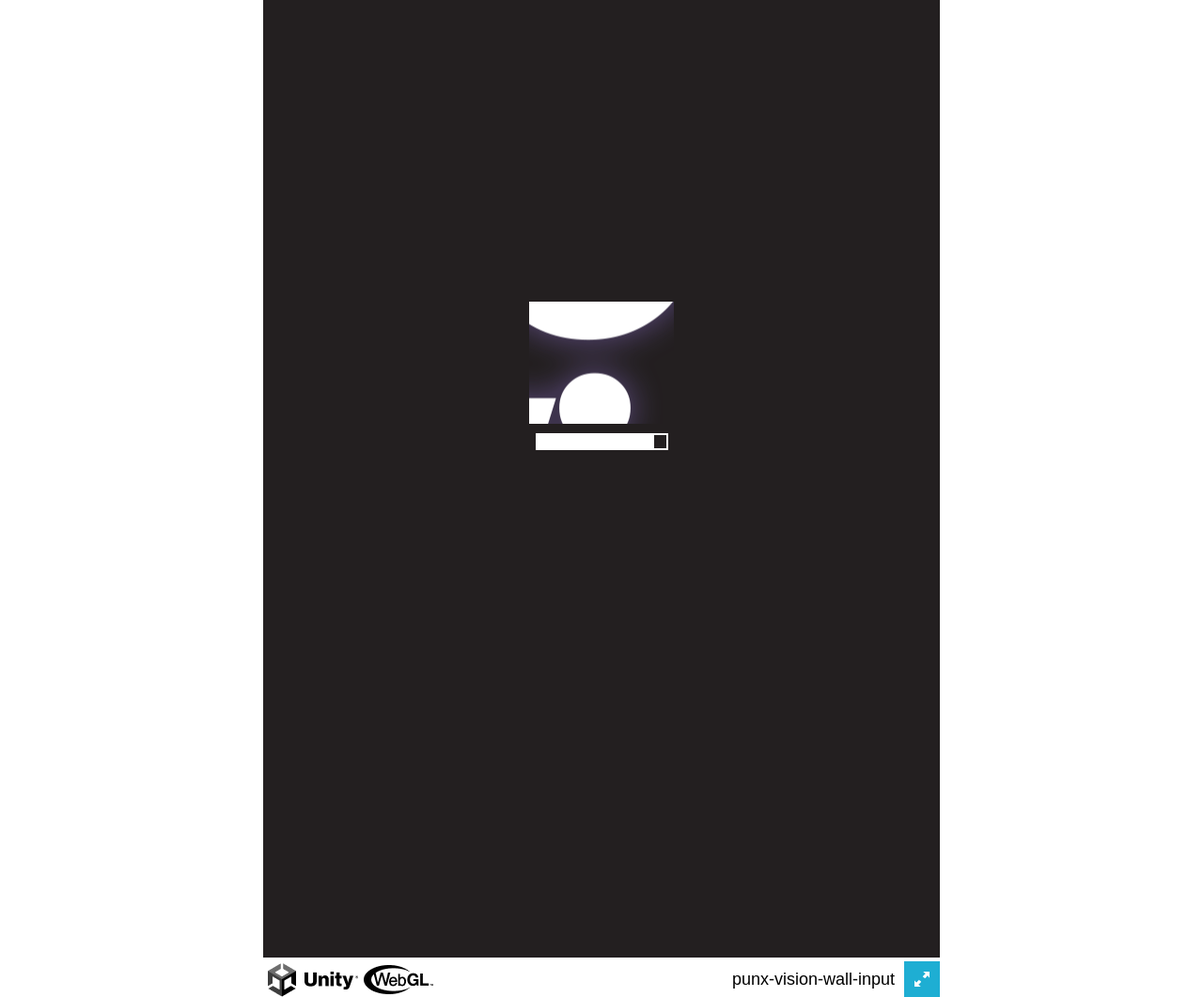
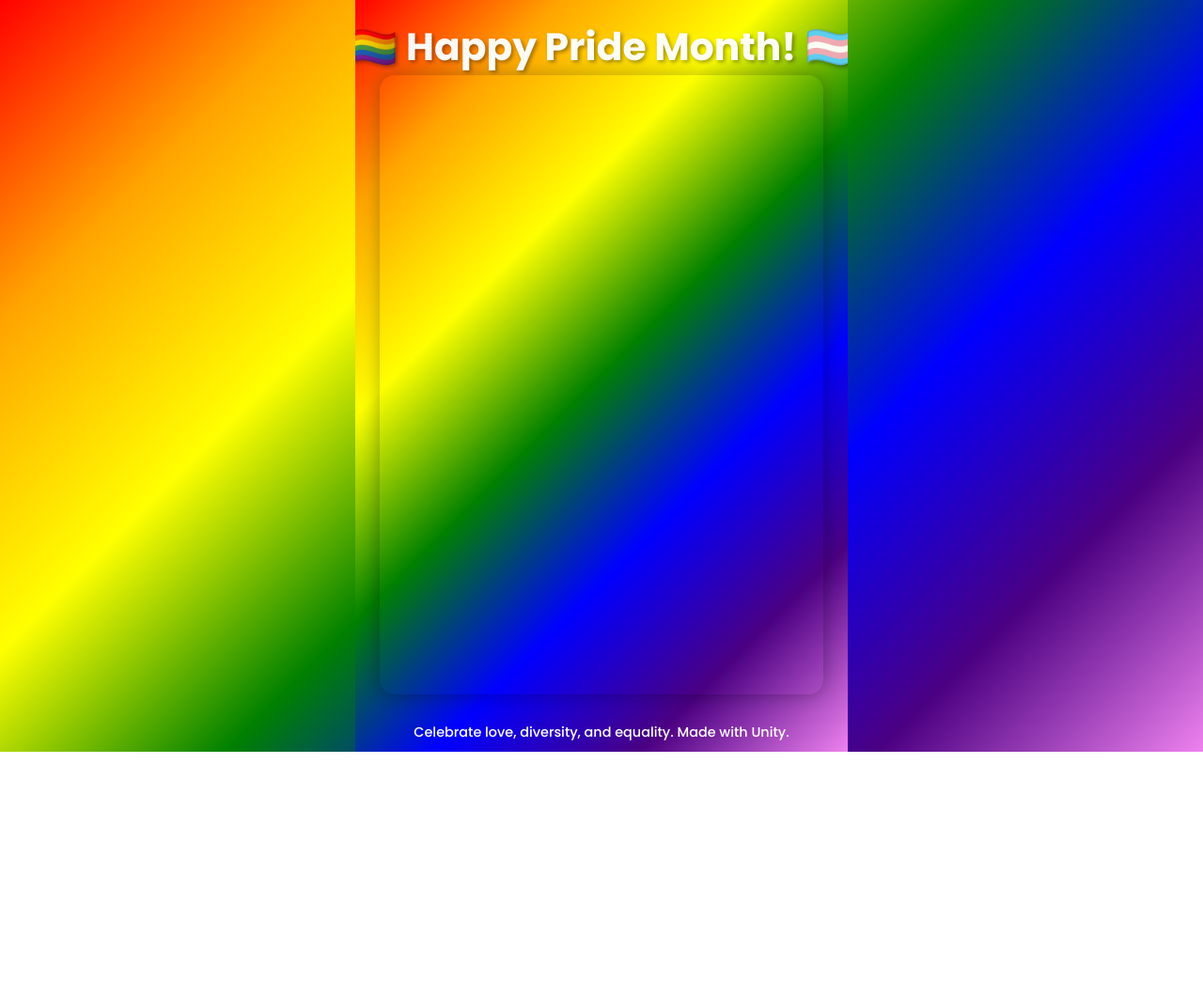
Before and after one commit to PUNX-PH/punx-vision-wall-input, a plain HTML site: page index.html in a window 1280 px wide. Shown: the whole page at 94% size. After the commit the page ends 800 px from the top, so only its background shows below. Drawn offline with Linux system fonts and the light colour scheme; no server answers.

Commit message:
Build Update

```diff
--- a/index.html
+++ b/index.html
@@ -1,122 +1,85 @@
 <!DOCTYPE html>
-<html lang="en-us">
+<html lang="en">
 <head>
   <meta charset="utf-8">
-    <meta http-equiv="Content-Type" content="text/html; charset=utf-8">
-    <title>Unity WebGL Player | punx-vision-wall-input</title>
-    <link rel="shortcut icon" href="TemplateData/favicon.ico">
-    <link rel="stylesheet" href="TemplateData/style.css">
-  </head>
-  <body>
-    <div id="unity-container" class="unity-desktop">
-      <canvas id="unity-canvas" width=720 height=1280 tabindex="-1"></canvas>
-      <div id="unity-loading-bar">
-        <div id="unity-logo"></div>
-        <div id="unity-progress-bar-empty">
-          <div id="unity-progress-bar-full"></div>
-        </div>
-      </div>
-      <div id="unity-warning"> </div>
-      <div id="unity-footer">
-        <div id="unity-webgl-logo"></div>
-        <div id="unity-fullscreen-button"></div>
-        <div id="unity-build-title">punx-vision-wall-input</div>
-      </div>
-    </div>
-    <script>
-
-      var container = document.querySelector("#unity-container");
-      var canvas = document.querySelector("#unity-canvas");
-      var loadingBar = document.querySelector("#unity-loading-bar");
-      var progressBarFull = document.querySelector("#unity-progress-bar-full");
-      var fullscreenButton = document.querySelector("#unity-fullscreen-button");
-      var warningBanner = document.querySelector("#unity-warning");
-
-      // Shows a temporary message banner/ribbon for a few seconds, or
-      // a permanent error message on top of the canvas if type=='error'.
-      // If type=='warning', a yellow highlight color is used.
-      // Modify or remove this function to customize the visually presented
-      // way that non-critical warnings and error messages are presented to the
-      // user.
-      function unityShowBanner(msg, type) {
-        function updateBannerVisibility() {
-          warningBanner.style.display = warningBanner.children.length ? 'block' : 'none';
-        }
-        var div = document.createElement('div');
-        div.innerHTML = msg;
-        warningBanner.appendChild(div);
-        if (type == 'error') div.style = 'background: red; padding: 10px;';
-        else {
-          if (type == 'warning') div.style = 'background: yellow; padding: 10px;';
-          setTimeout(function() {
-            warningBanner.removeChild(div);
-            updateBannerVisibility();
-          }, 5000);
-        }
-        updateBannerVisibility();
+  <title>Happy Pride - Unity WebGL</title>
+  <meta name="viewport" content="width=device-width, initial-scale=1.0">
+  <style>
+    html, body {
+      margin: 0;
+      padding: 0;
+      height: 100%;
+      background: linear-gradient(135deg, red, orange, yellow, green, blue, indigo, violet);
+      font-family: 'Poppins', sans-serif;
+      display: flex;
+      flex-direction: column;
+      align-items: center;
+      justify-content: flex-start;
+      color: white;
+      overflow: hidden;
     }
 
-      var buildUrl = "Build";
-      var loaderUrl = buildUrl + "/punx-vision-wall-input.loader.js";
-      var config = {
-        dataUrl: buildUrl + "/punx-vision-wall-input.data",
-        frameworkUrl: buildUrl + "/punx-vision-wall-input.framework.js",
-        codeUrl: buildUrl + "/punx-vision-wall-input.wasm",
-        streamingAssetsUrl: "StreamingAssets",
-        companyName: "Punx",
-        productName: "punx-vision-wall-input",
-        productVersion: "0.1",
-        showBanner: unityShowBanner,
-      };
-
-      // By default, Unity keeps WebGL canvas render target size matched with
-      // the DOM size of the canvas element (scaled by window.devicePixelRatio)
-      // Set this to false if you want to decouple this synchronization from
-      // happening inside the engine, and you would instead like to size up
-      // the canvas DOM size and WebGL render target sizes yourself.
-      // config.matchWebGLToCanvasSize = false;
-
-      if (/iPhone|iPad|iPod|Android/i.test(navigator.userAgent)) {
-        // Mobile device style: fill the whole browser client area with the game canvas:
-
-        var meta = document.createElement('meta');
-        meta.name = 'viewport';
-        meta.content = 'width=device-width, height=device-height, initial-scale=1.0, user-scalable=no, shrink-to-fit=yes';
-        document.getElementsByTagName('head')[0].appendChild(meta);
-        container.className = "unity-mobile";
-        canvas.className = "unity-mobile";
-
-        // To lower canvas resolution on mobile devices to gain some
-        // performance, uncomment the following line:
-        // config.devicePixelRatio = 1;
-
-
-      } else {
-        // Desktop style: Render the game canvas in a window that can be maximized to fullscreen:
-
-        canvas.style.width = "720px";
-        canvas.style.height = "1280px";
+    header {
+      margin-top: 20px;
+      font-size: 2.5em;
+      font-weight: bold;
+      text-shadow: 2px 2px 4px rgba(0,0,0,0.4);
+      animation: pulse 3s infinite;
     }
 
-      loadingBar.style.display = "block";
+    @keyframes pulse {
+      0%, 100% { transform: scale(1); opacity: 1; }
+      50% { transform: scale(1.05); opacity: 0.9; }
+    }
 
-      var script = document.createElement("script");
-      script.src = loaderUrl;
-      script.onload = () => {
-        createUnityInstance(canvas, config, (progress) => {
-          progressBarFull.style.width = 100 * progress + "%";
-              }).then((unityInstance) => {
-                loadingBar.style.display = "none";
-                fullscreenButton.onclick = () => {
-                  document.makeFullscreen('unity-container');
-                };
+    #unity-container {
+      width: 90%;
+      max-width: 960px;
+      flex-grow: 1;
+      display: flex;
+      align-items: center;
+      justify-content: center;
+      margin-bottom: 20px;
+    }
+
+    canvas {
+      width: 100%;
+      height: 100%;
+      border-radius: 16px;
+      box-shadow: 0 0 20px rgba(0, 0, 0, 0.3);
+    }
+
+    footer {
+      padding: 10px;
+      font-size: 0.9em;
+    }
+  </style>
+  <link href="https://fonts.googleapis.com/css2?family=Poppins:wght@500;700&display=swap" rel="stylesheet">
+  <script>
+    var unityInstance = null;
+    window.onload = () => {
+      const container = document.querySelector("#unity-container");
+      createUnityInstance(container, {
+        dataUrl: "Build/YOURPROJECT.data.unityweb",
+        frameworkUrl: "Build/YOURPROJECT.framework.js.unityweb",
+        codeUrl: "Build/YOURPROJECT.wasm.unityweb",
+        streamingAssetsUrl: "StreamingAssets",
+        companyName: "Your Company",
+        productName: "Your Game",
+        productVersion: "1.0",
+      }).then((instance) => {
+        unityInstance = instance;
       }).catch((message) => {
         alert(message);
       });
     };
-
-      document.body.appendChild(script);
-
   </script>
+</head>
+<body>
+  <header>🏳️‍🌈 Happy Pride Month! 🏳️‍⚧️</header>
+  <div id="unity-container">
+    <canvas id="unity-canvas"></canvas>
+  </div>
+  <footer>Celebrate love, diversity, and equality. Made with Unity.</footer>
 </body>
 </html>
```
Also changed, not shown: TemplateData/favicon.ico (deleted). Lines whose indentation alone changed are shown as unchanged.
